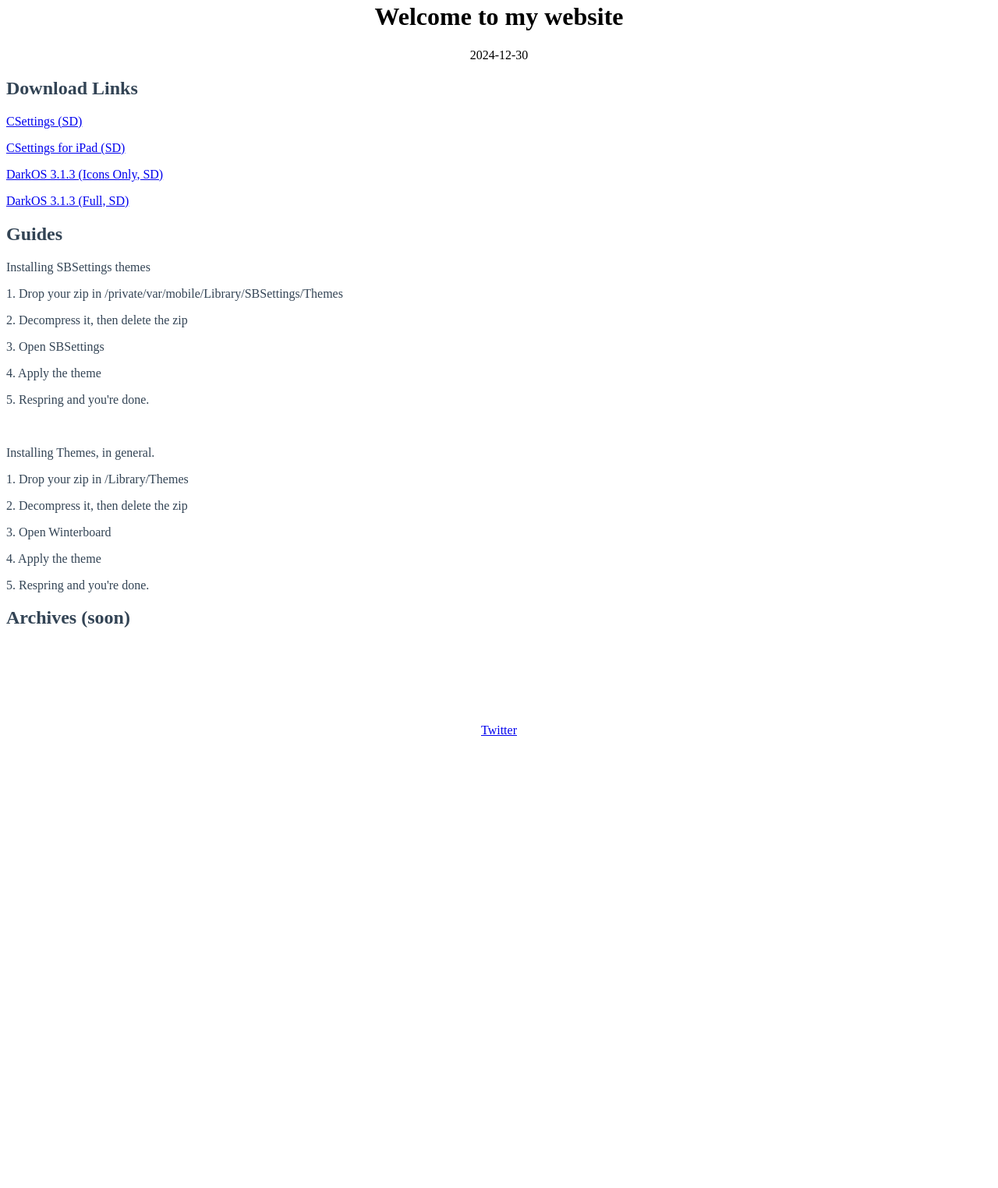
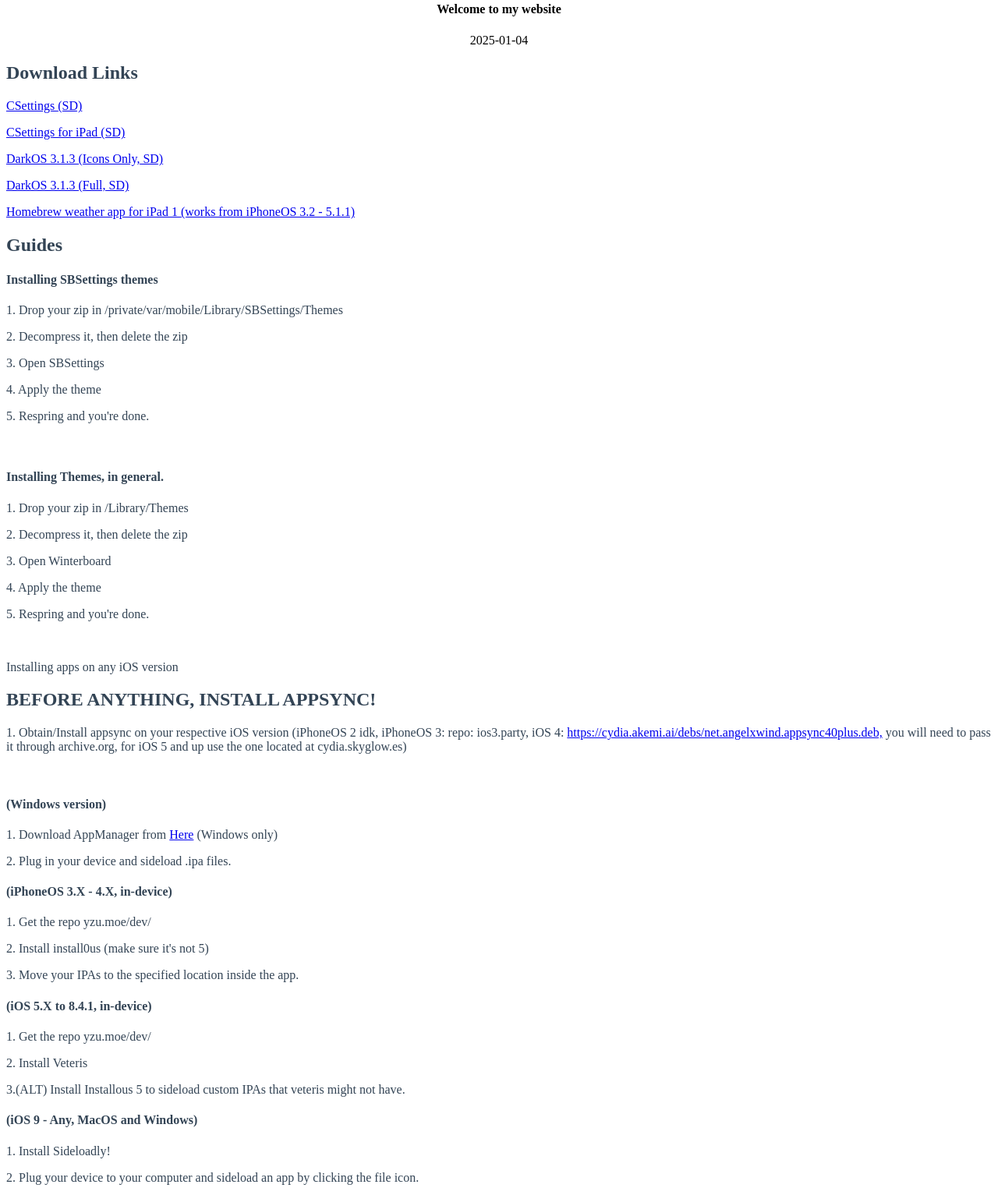
Before and after one commit to onionjumoke/website, a plain HTML site: page index.html in a window 1280 px wide. Shown: the part 36-1560 px from the top of the page at 78% size. Before the commit the page ends 990 px from the top, so only its background shows below. Drawn offline with Linux system fonts and the light colour scheme.

Commit message:
newver
the

```diff
--- a/index.html
+++ b/index.html
@@ -1,27 +1,44 @@
 <div style="text-align: center; color: #345; padding-top: 10px;">
-<h1 style="color: #317399;"><span style="color: #000000;">Welcome to my website</span></h1>
-<p><span style="color: #000000;">2024-12-30</span></p>
+<h4 style="color: #317399;"><span style="color: #000000;">Welcome to my website</span></h4>
+<p><span style="color: #000000;">2025-01-04</span></p>
 <h2 style="text-align: left;">Download Links</h2>
 <p style="text-align: left;"><a title="CSettings (SD)" href="https://www.mediafire.com/file/buohy8kc2m3ye35/CCSettings_SD.zip/file">CSettings (SD)</a></p>
 <p style="text-align: left;"><a title="CSettings for iPad (SD)" href="https://www.mediafire.com/file/a4k2ss4mknserx4/CCSettings_iPad.zip/file">CSettings for iPad (SD)</a></p>
 <p style="text-align: left;"><a title="DarkOS 3.1.3 (Icons Only, SD)" href="https://www.mediafire.com/file/bg6tvrrmxkc9vti/DarkOS-3.1.3-Icons-Only.theme.zip/file">DarkOS 3.1.3 (Icons Only, SD)</a></p>
 <p style="text-align: left;"><a title="DarkOS 3.1.3 (Full, SD)" href="https://www.mediafire.com/file/poui98whxnfzgb3/DarkOS-3.1.3-Full.theme.zip/file">DarkOS 3.1.3 (Full, SD)</a></p>
+<p style="text-align: left;"><a title="Homebrew weather app for iPad 1 (works from iPhoneOS 3.2 - 5.1.1" href="https://www.mediafire.com/file/dxfd0r9c23gvag5/Weather.ipa/file">Homebrew weather app for iPad 1 (works from iPhoneOS 3.2 - 5.1.1)</a></p>
 <h2 style="text-align: left;">Guides</h2>
-<p style="text-align: left;">Installing SBSettings themes</p>
+<h4 style="text-align: left;">Installing SBSettings themes</h4>
 <p style="text-align: left;">1. Drop your zip in /private/var/mobile/Library/SBSettings/Themes</p>
 <p style="text-align: left;">2. Decompress it, then delete the zip</p>
 <p style="text-align: left;">3. Open SBSettings</p>
 <p style="text-align: left;">4. Apply the theme</p>
 <p style="text-align: left;">5. Respring and you're done.</p>
-<p style="text-align: left;">&nbsp;</p>
-<p style="text-align: left;">Installing Themes, in general.</p>
+<h4 style="text-align: left;">&nbsp;</h4>
+<h4 style="text-align: left;">Installing Themes, in general.</h4>
 <p style="text-align: left;">1. Drop your zip in /Library/Themes</p>
 <p style="text-align: left;">2. Decompress it, then delete the zip</p>
 <p style="text-align: left;">3. Open Winterboard</p>
 <p style="text-align: left;">4. Apply the theme</p>
 <p style="text-align: left;">5. Respring and you're done.</p>
-<h2 style="text-align: left;">Archives (soon)</h2>
 <p style="text-align: left;">&nbsp;</p>
+<p style="text-align: left;">Installing apps on any iOS version</p>
+<h2 style="text-align: left;">BEFORE ANYTHING, INSTALL APPSYNC!</h2>
+<p style="text-align: left;">1. Obtain/Install appsync on your respective iOS version (iPhoneOS 2 idk, iPhoneOS 3: repo: ios3.party, iOS 4: <a href="https://cydia.akemi.ai/debs/net.angelxwind.appsync40plus.deb,">https://cydia.akemi.ai/debs/net.angelxwind.appsync40plus.deb,</a> you will need to pass it through archive.org, for iOS 5 and up use the one located at cydia.skyglow.es)</p>
 <p style="text-align: left;">&nbsp;</p>
+<h4 style="text-align: left;">(Windows version)</h4>
+<p style="text-align: left;">1. Download AppManager from <a href="https://github.com/kawaiizenbo/AppManager">Here</a> (Windows only)</p>
+<p style="text-align: left;">2. Plug in your device and sideload .ipa files.</p>
+<h4 style="text-align: left;">(iPhoneOS 3.X - 4.X, in-device)</h4>
+<p style="text-align: left;">1. Get the repo yzu.moe/dev/</p>
+<p style="text-align: left;">2. Install install0us (make sure it's not 5)</p>
+<p style="text-align: left;">3. Move your IPAs to the specified location inside the app.</p>
+<h4 style="text-align: left;">(iOS 5.X to 8.4.1, in-device)</h4>
+<p style="text-align: left;">1. Get the repo yzu.moe/dev/</p>
+<p style="text-align: left;">2. Install Veteris</p>
+<p style="text-align: left;">3.(ALT) Install Installous 5 to sideload custom IPAs that veteris might not have.</p>
+<h4 style="text-align: left;">(iOS 9 - Any, MacOS and Windows)</h4>
+<p style="text-align: left;">1. Install Sideloadly!</p>
+<p style="text-align: left;">2. Plug your device to your computer and sideload an app by clicking the file icon.</p>
 <p style="text-align: left;">&nbsp;</p>
 <a href="https://x.com/onionjmoke">Twitter</a></div>
```
